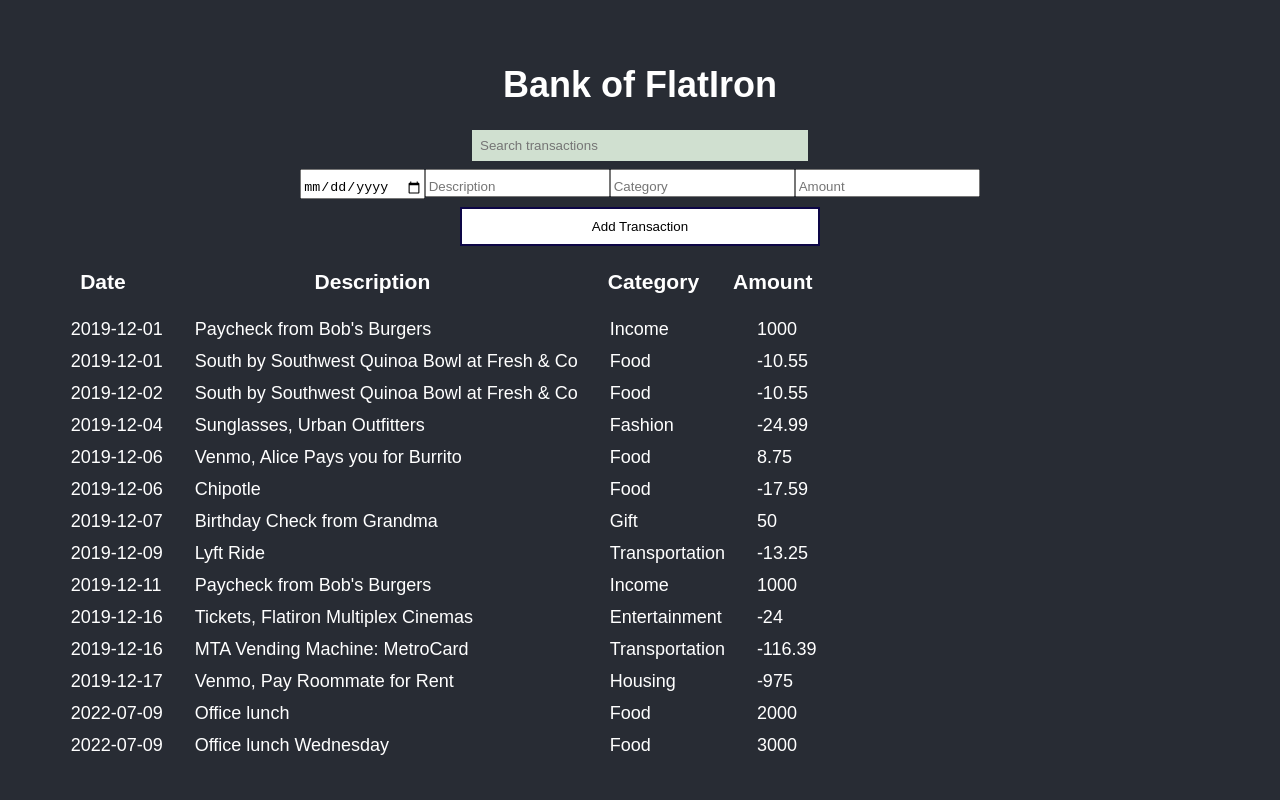
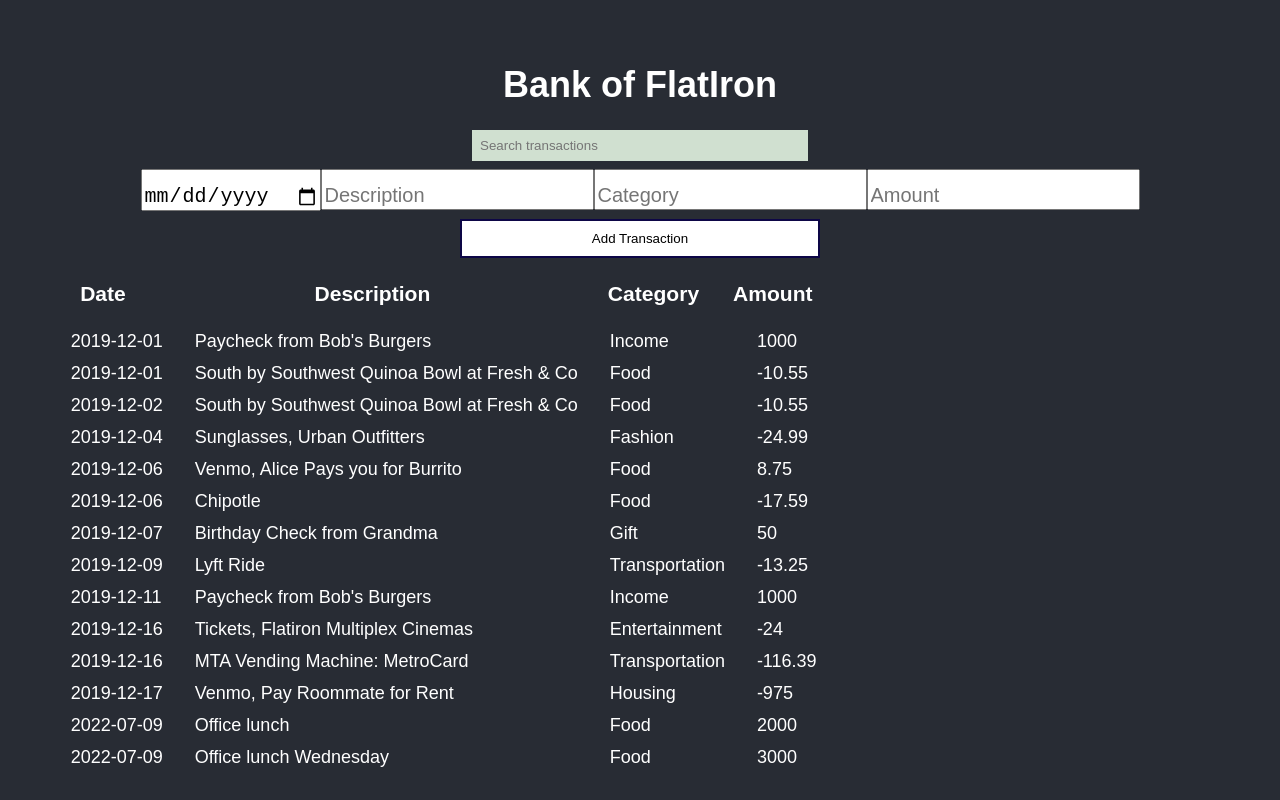
Before and after one commit to KabiruH/bank-trans, a React (Create React App) app: page / in a window 1280 px wide. Shown: the top 800 px of the page. Built offline with nearby package versions, Linux system fonts and the light colour scheme; data requests are answered from the project's data file.

Commit message:
completed assignment

```diff
--- a/src/components/App/App.css
+++ b/src/components/App/App.css
@@ -80,5 +80,6 @@ body {
 }
 
 .textinput {
-  padding-top: 0.5rem;
+  padding-top: 0.8rem;
+  font-size: 20px;
 }
```
